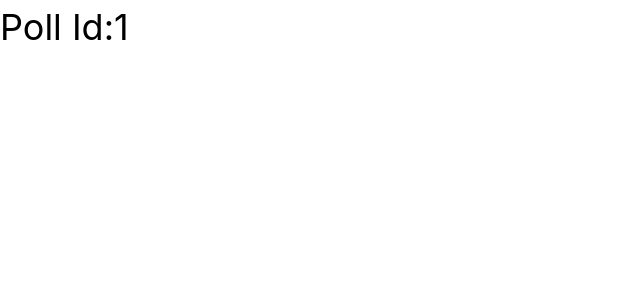
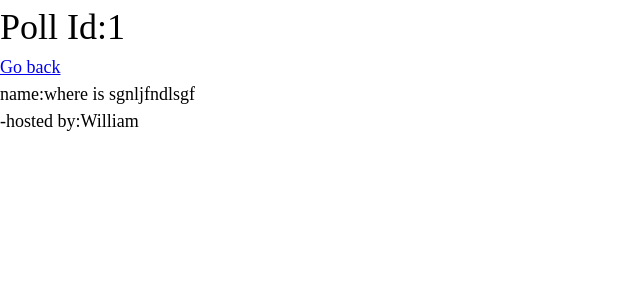
Before and after one commit to palmswill/mapogracy, a React (Create React App) app: page /polls/1 in a window 1280 px wide. Shown: the top 300 px of the page, without its empty margins (0-640 px from the left). Built offline with nearby package versions, Linux system fonts and the light colour scheme.

Commit message:
created example

```diff
--- a/src/index.css
+++ /dev/null
@@ -1,13 +0,0 @@
-body {
-  margin: 0;
-  font-family: -apple-system, BlinkMacSystemFont, 'Segoe UI', 'Roboto', 'Oxygen',
-    'Ubuntu', 'Cantarell', 'Fira Sans', 'Droid Sans', 'Helvetica Neue',
-    sans-serif;
-  -webkit-font-smoothing: antialiased;
-  -moz-osx-font-smoothing: grayscale;
-}
-
-code {
-  font-family: source-code-pro, Menlo, Monaco, Consolas, 'Courier New',
-    monospace;
-}
--- a/src/index.js
+++ b/src/index.js
@@ -2,7 +2,6 @@ import React from "react";
 import ReactDOM from "react-dom";
 import { BrowserRouter } from "react-router-dom";
 
-import "./index.css";
 import App from "./App";
 import reportWebVitals from "./reportWebVitals";
 
--- a/src/pages/PollDisplay.js
+++ b/src/pages/PollDisplay.js
@@ -1,5 +1,6 @@
 import React from 'react';
-import { useParams } from 'react-router-dom';
+import { useParams,Link } from 'react-router-dom';
+import Mainpollpanel from './components/MainPollPanel';
 
 const Polldisplay = () => {
   const pollId=useParams().pollid;
@@ -7,7 +8,8 @@ const Polldisplay = () => {
   return (
     <div>
       <h1>Poll Id:{pollId}</h1>
-
+      <Link to="/">Go back</Link>
+      <Mainpollpanel/>
 
     </div>
   );
--- /dev/null
+++ b/src/pages/components/MainPollPanel.js
@@ -0,0 +1,17 @@
+import React from 'react';
+
+const Mainpollpanel = () => {
+  const poll={
+    name:"where is sgnljfndlsgf",
+    user:"William"
+  }
+
+  return (
+    <>
+    <p>name:{poll.name}</p>
+    <p>-hosted by:{poll.user} </p>
+    </>
+  );
+}
+
+export default Mainpollpanel;
```
